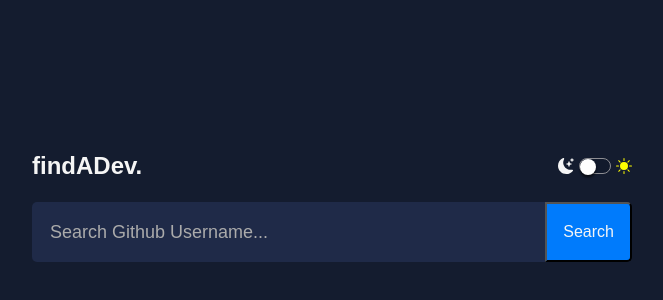
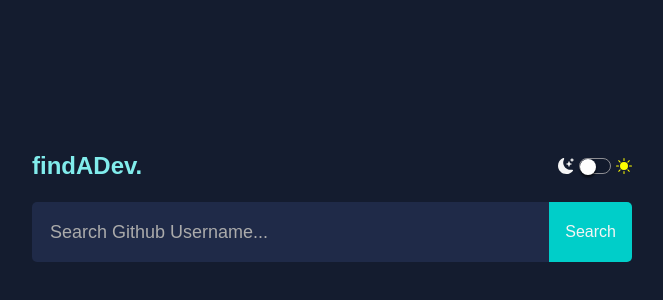
Before and after one commit to julioaraujo96/findADev, a React (Vite) app: page / in a window 1280 px wide. Shown: the part 186-486 px from the top of the page, without its empty margins (308-971 px from the left). Built offline with nearby package versions, Linux system fonts and the light colour scheme.

Commit message:
setup theme

```diff
--- a/src/Components/Header/Header.jsx
+++ b/src/Components/Header/Header.jsx
@@ -1,10 +1,11 @@
 import React from "react";
 import Switch from "../UI/Switch/Switch";
+import "./styles.scss";
 
-const Header = () => {
+const Header = ({ theme }) => {
   return (
     <header>
-      <h1>findADev.</h1>
+      <h1 className={`text-${theme}`}>findADev.</h1>
       <Switch />
     </header>
   );
--- /dev/null
+++ b/src/Components/Header/styles.scss
@@ -0,0 +1,9 @@
+@import "../../styles/colors.scss";
+
+.text-light {
+    color: $primary;
+}
+
+.text-dark {
+    color: $primary-light;
+}
--- a/src/Components/UI/Button/styles.scss
+++ b/src/Components/UI/Button/styles.scss
@@ -4,6 +4,7 @@
     height: 60px;
     border-radius: 0 5px 5px 0;
     padding: 1em;
+    border: none;
     background-color: $accent;
     color: $primaryText;
     cursor: pointer;
--- a/src/Components/UI/Layout/Layout.jsx
+++ b/src/Components/UI/Layout/Layout.jsx
@@ -8,7 +8,7 @@ const Layout = ({ children }) => {
   return (
     <div className={`app ${theme}`}>
       <div className="wrapper">
-        <Header />
+        <Header theme={theme} />
         {children}
       </div>
     </div>
--- a/src/pages/Home/Home.jsx
+++ b/src/pages/Home/Home.jsx
@@ -1,10 +1,11 @@
-import React, { createContext, useState } from "react";
+import React, { createContext, useContext, useState } from "react";
 import Header from "../../Components/Header/Header";
 import Button from "../../Components/UI/Button/Button";
 import { useNavigate } from "react-router-dom";
 import "./styles.scss";
 import Layout from "../../Components/UI/Layout/Layout";
 import Container from "../../Components/UI/Container/Container";
+import { ThemeContext } from "../App/App";
 
 const Home = () => {
   //state
@@ -19,13 +20,14 @@ const Home = () => {
     }
   };
 
+  const { theme, setTheme } = useContext(ThemeContext);
   return (
     <Layout>
       <Container>
         <form className="input-container" onSubmit={(e) => handleSubmit(e)}>
           <input
             type="text"
-            className="search-input"
+            className={`search-input input-${theme}`}
             placeholder="Search Github Username..."
             value={searchText}
             onChange={(e) => setSearchText(e.target.value)}
--- a/src/pages/Home/styles.scss
+++ b/src/pages/Home/styles.scss
@@ -12,12 +12,13 @@ header {
 }
 
 .search-input {
-    background-color: $secondary;
     color: $primaryText;
     margin: 1em 0;
     border-radius: 5px;
     outline: none;
     border: none;
+    background-color: $secondary;
+
 
     &::placeholder {
         color: rgb(171, 171, 171);
@@ -33,14 +34,21 @@ header {
         border-radius: 5px 0 0 5px;
         border: none;
         padding: 1em;
-        background-color: $secondary;
-        color: $primaryText;
         outline: none;
         font-size: 18px;
         height: 60px;
     }
 }
 
+.input-dark {
+    background-color: $secondary;
+    color: $primaryText;
+}
+
+.input-light {
+    background-color: #fff;
+    color: black;
+}
 
 
 
--- a/src/styles/colors.scss
+++ b/src/styles/colors.scss
@@ -3,11 +3,11 @@ $secondary: #1F2A48;
 $primaryText: #f5f5f5;
 $secondaryText: #1a1919;
 $error: #da1717;
-$accent: #007BFC;
+$accent: #00cec9;
 
 
 $color_checkbox_success:#4cd964;
 $color_checkbox_default:#8E8E93;
 
 //light
-$primary-light:#fff;
+$primary-light:#81ecec;
```
